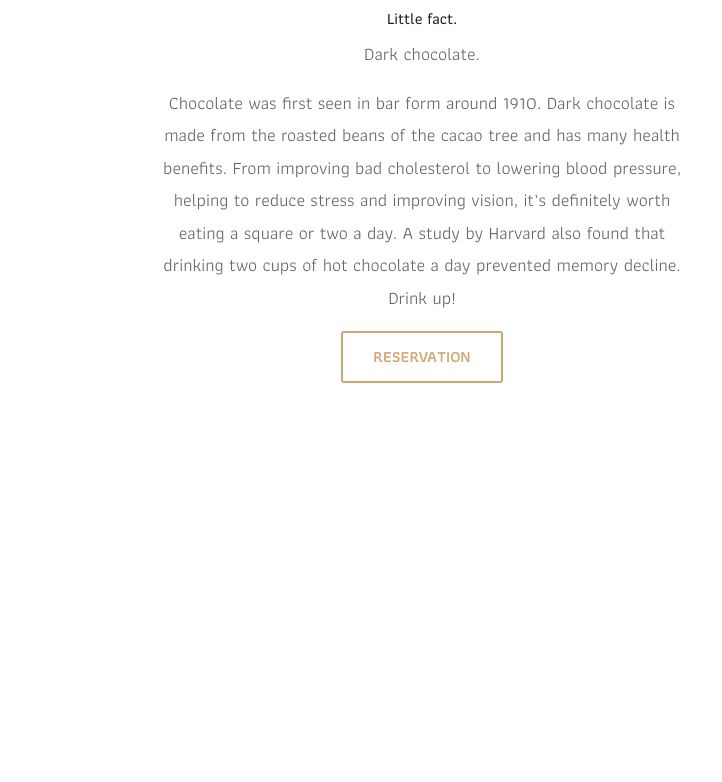
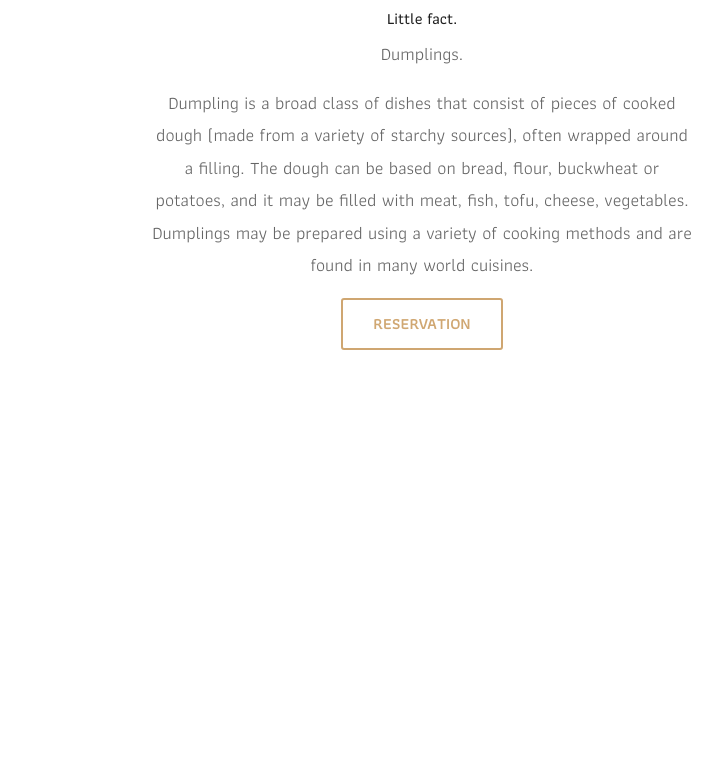
Before and after one commit to BrianGithinji/POWER-LEARN-PROJECT-GROUP-ONE, a plain HTML site: page index.html in a window 1280 px wide. Shown: the part 907-1689 px from the top of the page, without its empty margins (503-1225 px from the left). Drawn offline with Linux system fonts and the light colour scheme; a web font is replaced by a local one.

Commit message:
Update index.html

```diff
--- a/index.html
+++ b/index.html
@@ -120,8 +120,8 @@
 					<div class="inner-column">
 						<h1>Welcome To <span>HOTEL FG </span></h1>
 						<h4>Little fact.</h4>
-						<p>Dark chocolate. </p>
-						<p>Chocolate was first seen in bar form around 1910. Dark chocolate is made from the roasted beans of the cacao tree and has many health benefits. From improving bad cholesterol to lowering blood pressure, helping to reduce stress and improving vision, it’s definitely worth eating a square or two a day. A study by Harvard also found that drinking two cups of hot chocolate a day prevented memory decline. Drink up!</p>
+						<p>Dumplings. </p>
+						<p>Dumpling is a broad class of dishes that consist of pieces of cooked dough (made from a variety of starchy sources), often wrapped around a filling. The dough can be based on bread, flour, buckwheat or potatoes, and it may be filled with meat, fish, tofu, cheese, vegetables. Dumplings may be prepared using a variety of cooking methods and are found in many world cuisines.</p>
 						<a class="btn btn-lg btn-circle btn-outline-new-white" href="reservation.html">Reservation</a>
 					</div>
 				</div>
```
